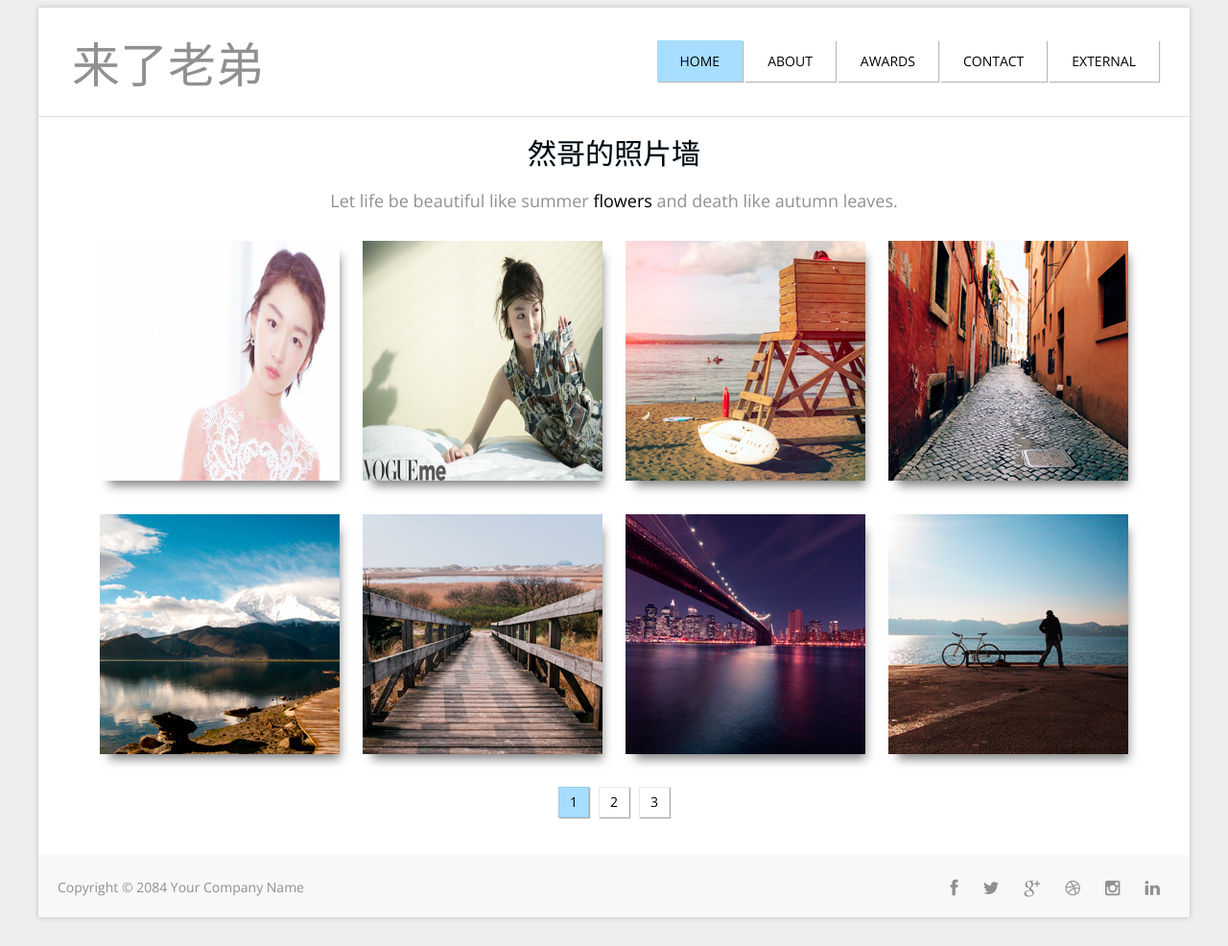
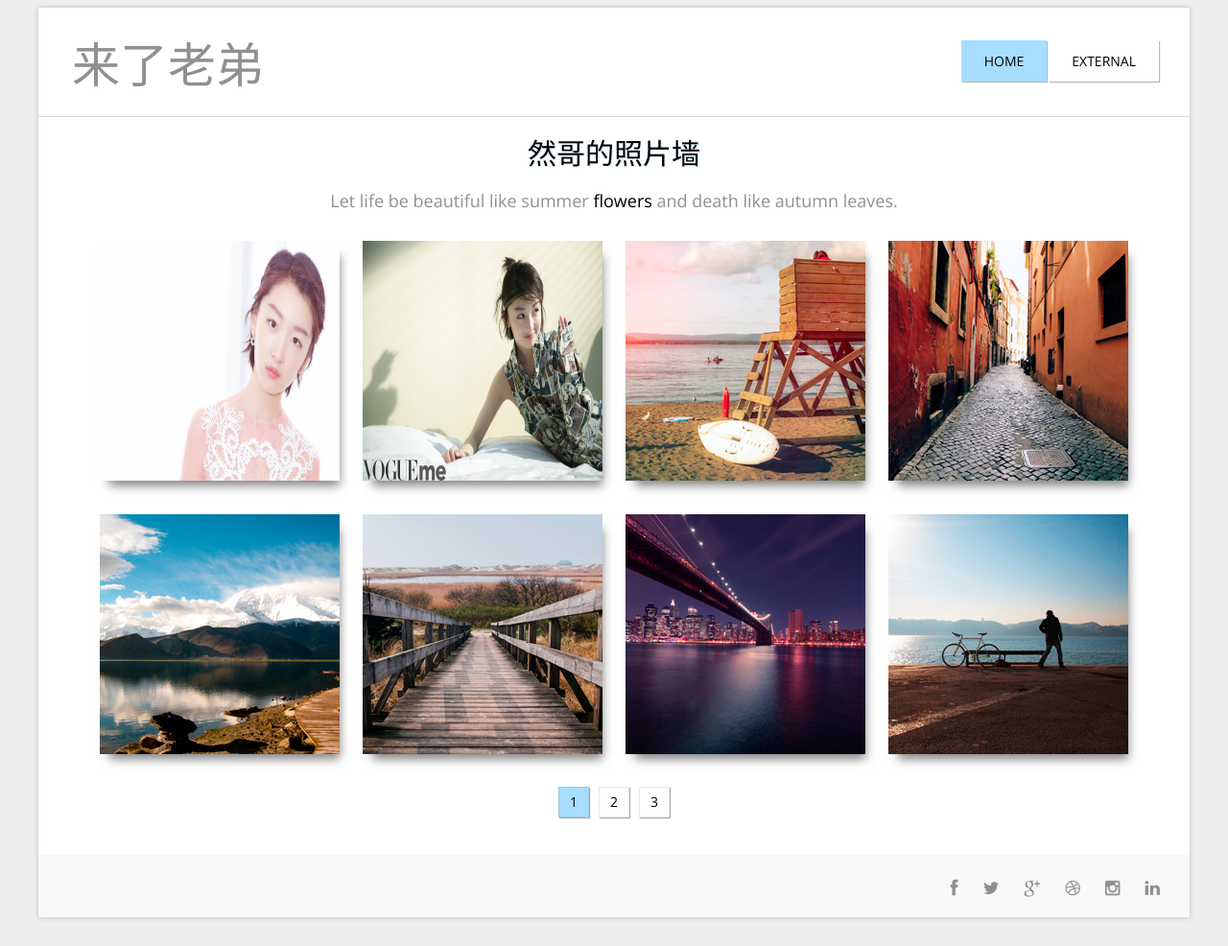
Before and after one commit to wangyiran-z/photo-album, a plain HTML site: page index.html in a window 1280 px wide. Shown: the whole page at 96% size. Drawn offline with nearby package versions, Linux system fonts and the light colour scheme.

Commit message:
Update index.html

```diff
--- a/index.html
+++ b/index.html
@@ -21,9 +21,6 @@ http://www.templatemo.com/tm-413-flip-turn
 			<div id="logo" class="left"><a href="#">来了老弟</a></div>
 			<ul class="nav right center-text">
 				<li class="btn active">Home</li>
-				<li class="btn"><a href="about.html">About</a></li>
-				<li class="btn"><a href="awards.html">Awards</a></li>
-				<li class="btn"><a href="contact.html">Contact</a></li>
 				<li class="btn"><a rel="nofollow" href="http://www.facebook.com/templatemo" target="_parent">External</a></li>
 			</ul>
 		</nav>
@@ -289,7 +286,7 @@ http://www.templatemo.com/tm-413-flip-turn
 		</div>
 	</div>	<!-- /.content-container -->
 		<footer>
-			<p>Copyright &copy; 2084 Your Company Name</p>
+			<p></p>
 			<div class="social right">
 				<a href="#"><i class="fa fa-facebook"></i></a>
 				<a href="#"><i class="fa fa-twitter"></i></a>
```
